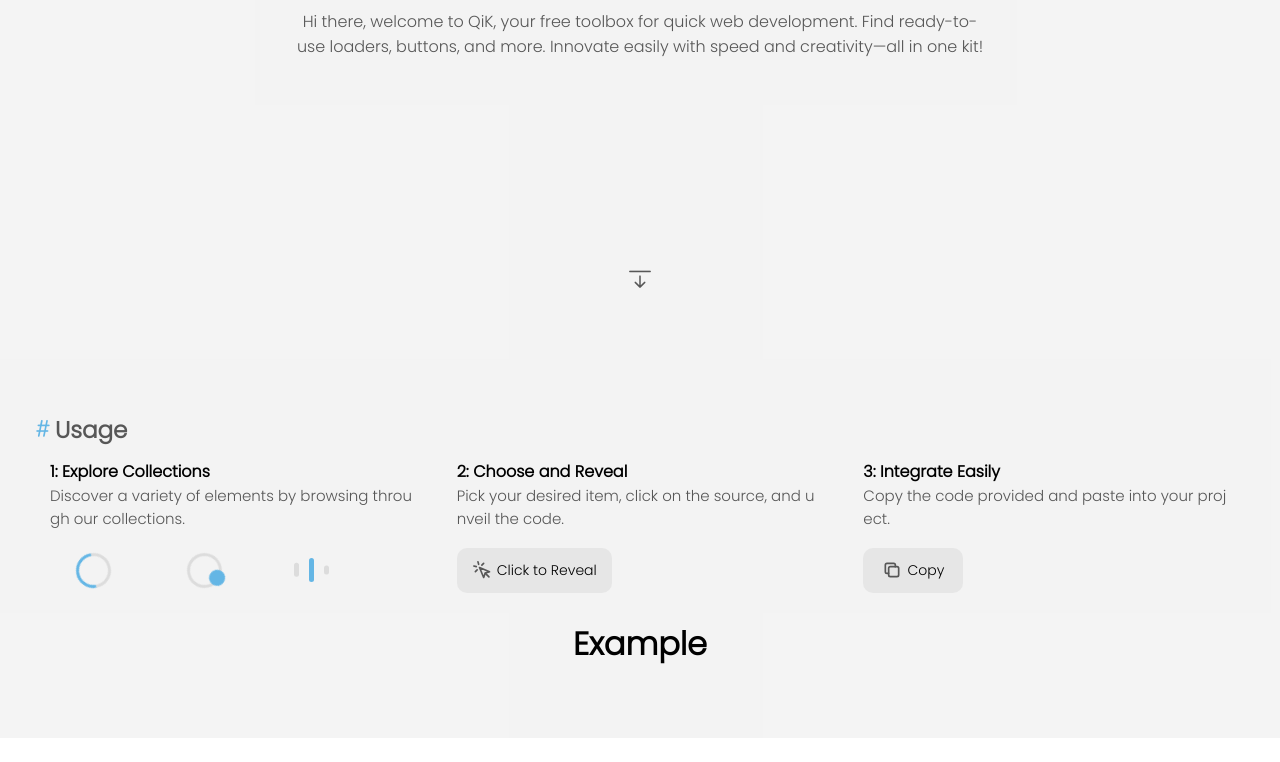
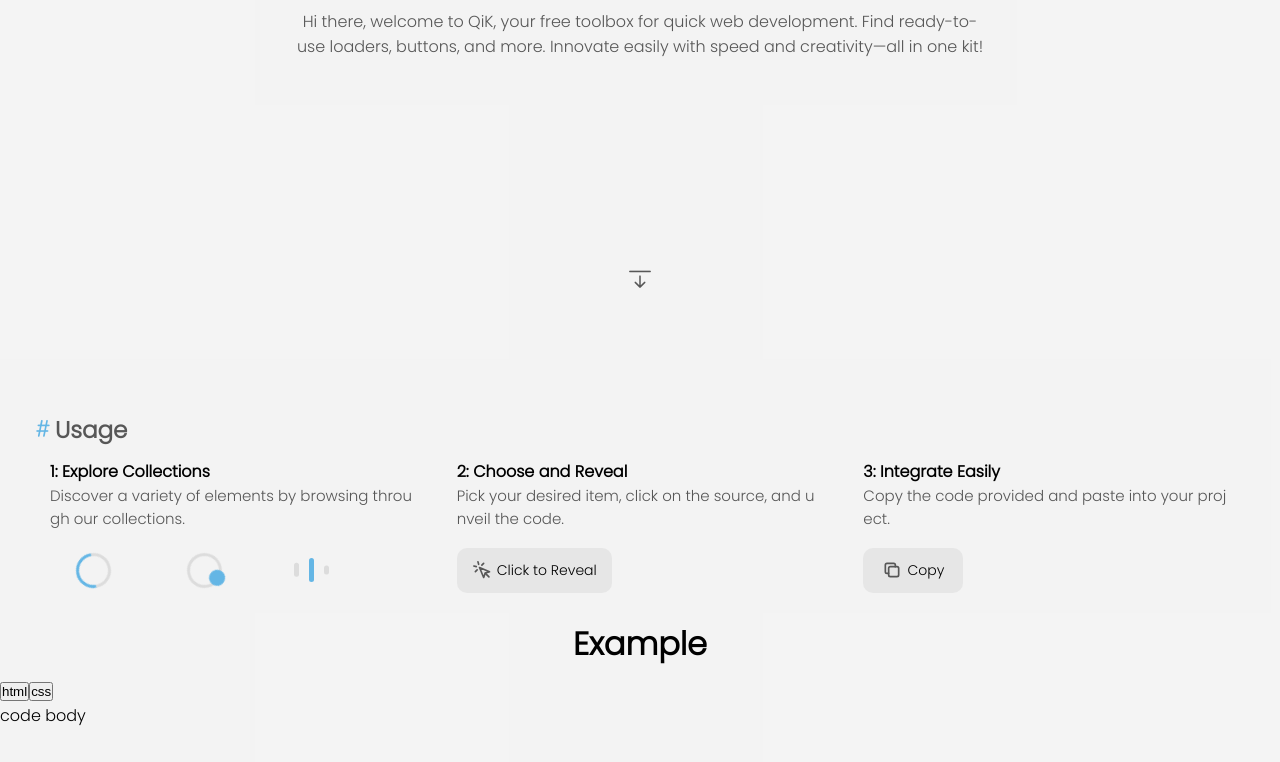
Before and after one commit to kevindermot99/qik, a React (Create React App) app: page / in a window 1280 px wide. Shown: the part 404-1166 px from the top of the page. Before the commit the page ends 1142 px from the top, so only its background shows below. Built offline with nearby package versions, Linux system fonts and the light colour scheme; a web font is replaced by a local one.

Commit message:
create code context

```diff
--- a/src/components/codeheader.jsx
+++ b/src/components/codeheader.jsx
@@ -1,12 +1,11 @@
 import '../styles/codeheader.css';
 
 const CodeHeader = ({languages}) => {
-
   return (
-    <div className="codeHeaderHolder">
-      {languages.forEach((lang) => {
-        <button type="button">{lang}</button>
-      })}
+    <div className="codeHeader">
+      {languages.map((lang, index) => (
+        <button type="button" key={index}>{lang}</button>
+      ))}
     </div>
   )
 }
--- /dev/null
+++ b/src/contexts/codecontext.js
@@ -0,0 +1,5 @@
+import { createContext } from "react";
+
+const codeContext = createContext(null);
+
+export default codeContext;
--- a/src/pages/Home.jsx
+++ b/src/pages/Home.jsx
@@ -7,6 +7,7 @@
 import { LuMousePointerClick } from "react-icons/lu";
 import { IoCheckmark } from "react-icons/io5";
 import CodeHeader from "../components/codeheader";
+import CodeBody from "../components/codebody";
 
 function Home() {
    const usage = useRef(null)
@@ -129,8 +130,9 @@
 
          <div className="code-container example-container">
             <h1>Example</h1>
-            <div className="griditem">
+            <div className="codeholder">
                <CodeHeader languages={['html', 'css']}/>
+               <CodeBody />
             </div>
          </div>
 
```
